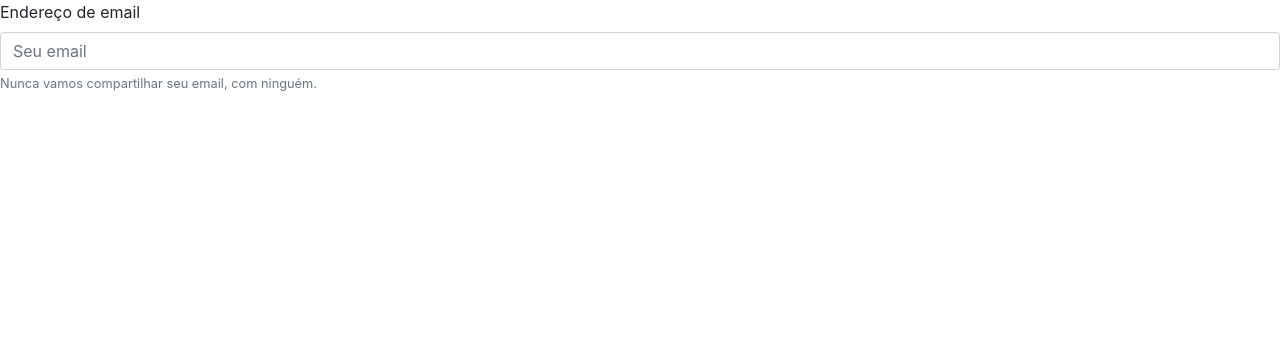
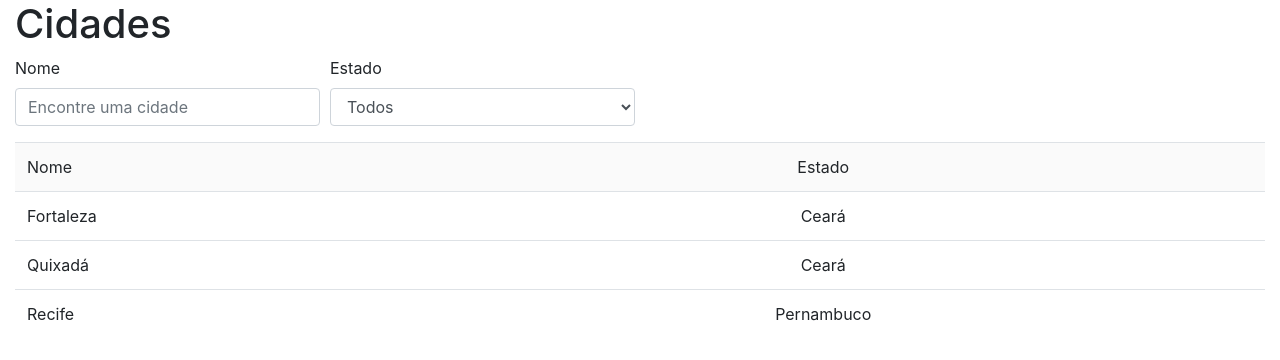
Before and after one commit to rafaelmonteiro20/e-bus-angular, an Angular app: page / in a window 1280 px wide. Shown: the top 360 px of the page. Built offline with nearby package versions, Linux system fonts and the light colour scheme.

Commit message:
Criando o componente pesquisa de cidades

```diff
--- a/src/app/pesquisa-cidades/pesquisa-cidades.component.html
+++ b/src/app/pesquisa-cidades/pesquisa-cidades.component.html
@@ -1,7 +1,41 @@
-<form>
-    <div class="form-group">
-      <label for="exampleInputEmail1">Endereço de email</label>
-      <input type="email" class="form-control" id="exampleInputEmail1" aria-describedby="emailHelp" placeholder="Seu email">
-      <small id="emailHelp" class="form-text text-muted">Nunca vamos compartilhar seu email, com ninguém.</small>
+<div class="container-fluid">
+    <h1>Cidades</h1>
+
+    <div>
+        <form>
+            <div class="form-row">
+                <div class="form-group col-md-3">
+                    <label for="nome">Nome</label>
+                    <input type="text" class="form-control" id="nome" placeholder="Encontre uma cidade">
+                </div>
+                <div class="form-group col-md-3">
+                    <label for="estado">Estado</label>
+                    <select id="estado" class="form-control">
+                    <option selected>Todos</option>
+                    <option>Ceará</option>
+                    <option>Pernambuco</option>
+                    </select>
+                </div>
+            </div>
+        </form>
     </div>
-</form>
+
+    <div>
+        <table class="table ebus-tabela">
+            <thead>
+                <tr>
+                    <th>Nome</th>
+                    <th class="text-center">Estado</th>
+                    <th class="text-center"></th>
+                </tr>
+            </thead>
+            <tbody>
+                <tr *ngFor="let cidade of cidades">
+                    <td>{{cidade.nome}}</td>
+                    <td class="text-center">{{cidade.estado}}</td>
+                    <td class="text-center"></td>
+                </tr>
+            </tbody>
+        </table>
+    </div>
+</div>
--- a/src/app/pesquisa-cidades/pesquisa-cidades.component.ts
+++ b/src/app/pesquisa-cidades/pesquisa-cidades.component.ts
@@ -7,6 +7,12 @@ import { Component, OnInit } from '@angular/core';
 })
 export class PesquisaCidadesComponent implements OnInit {
 
+  cidades = [
+    { id:1, nome:'Fortaleza', estado:'Ceará' },
+    { id:2, nome:'Quixadá', estado:'Ceará' },
+    { id:3, nome:'Recife', estado:'Pernambuco' }
+  ];
+
   constructor() { }
 
   ngOnInit() {
--- a/src/styles.css
+++ b/src/styles.css
@@ -1 +1,12 @@
-/* You can add global styles to this file, and also import other style files */
+body {
+    font-size: 1rem;
+}
+
+.table thead th {
+    border-bottom: none;
+}
+
+.ebus-tabela thead th {
+    background-color: #fafafa;
+    font-weight: 400;
+}
```
